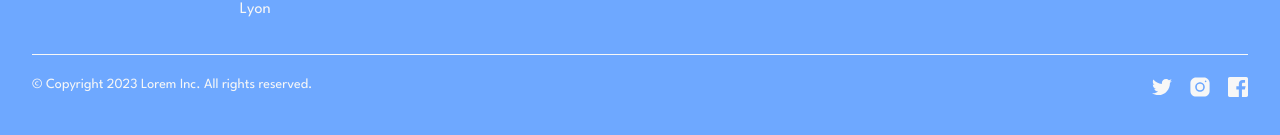
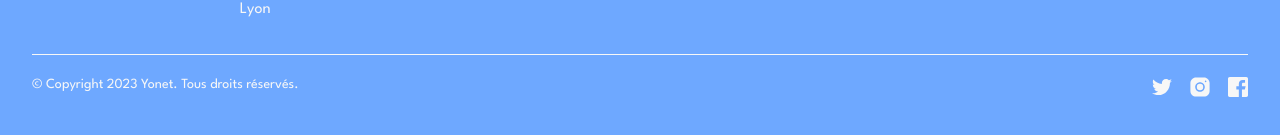
Before and after one commit to KevinArmache/Yonet-Project, a Next.js app: page / in a window 1280 px wide. Shown: the part 3445-3580 px from the top of the page. Built offline with nearby package versions, Linux system fonts and the light colour scheme.

Commit message:
typo fix

```diff
--- a/components/Footers/WebsiteFooter.jsx
+++ b/components/Footers/WebsiteFooter.jsx
@@ -201,7 +201,7 @@ export const WebsiteFooter = () => {
         </div>
         <div className="flex flex-col justify-between pt-5 pb-10 border-t border-light sm:flex-row">
           <p className="text-sm text-light">
-            © Copyright {new Date().getFullYear()} Lorem Inc. All rights reserved.
+            © Copyright {new Date().getFullYear()} Yonet. Tous droits réservés.
           </p>
           <div className="flex items-center mt-4 space-x-4 sm:mt-0">
             <a
```
